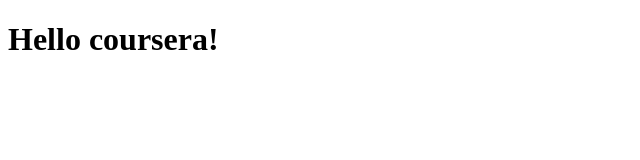
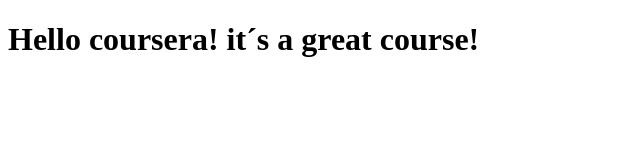
Before and after one commit to JsamuelBv/Mycoursera-test, a plain HTML site: page site/index.html in a window 1280 px wide. Shown: the whole page, without its empty margins (0-640 px from the left). Drawn offline with Linux system fonts and the light colour scheme.

Commit message:
small condition to our page content

```diff
--- a/site/index.html
+++ b/site/index.html
@@ -6,6 +6,6 @@
 	<title>Hello coursera!</title>
 </head>
 <body>
-<h1>Hello coursera!</h1>
+<h1>Hello coursera! it´s a great course!</h1>
 </body>
 </html>
```
